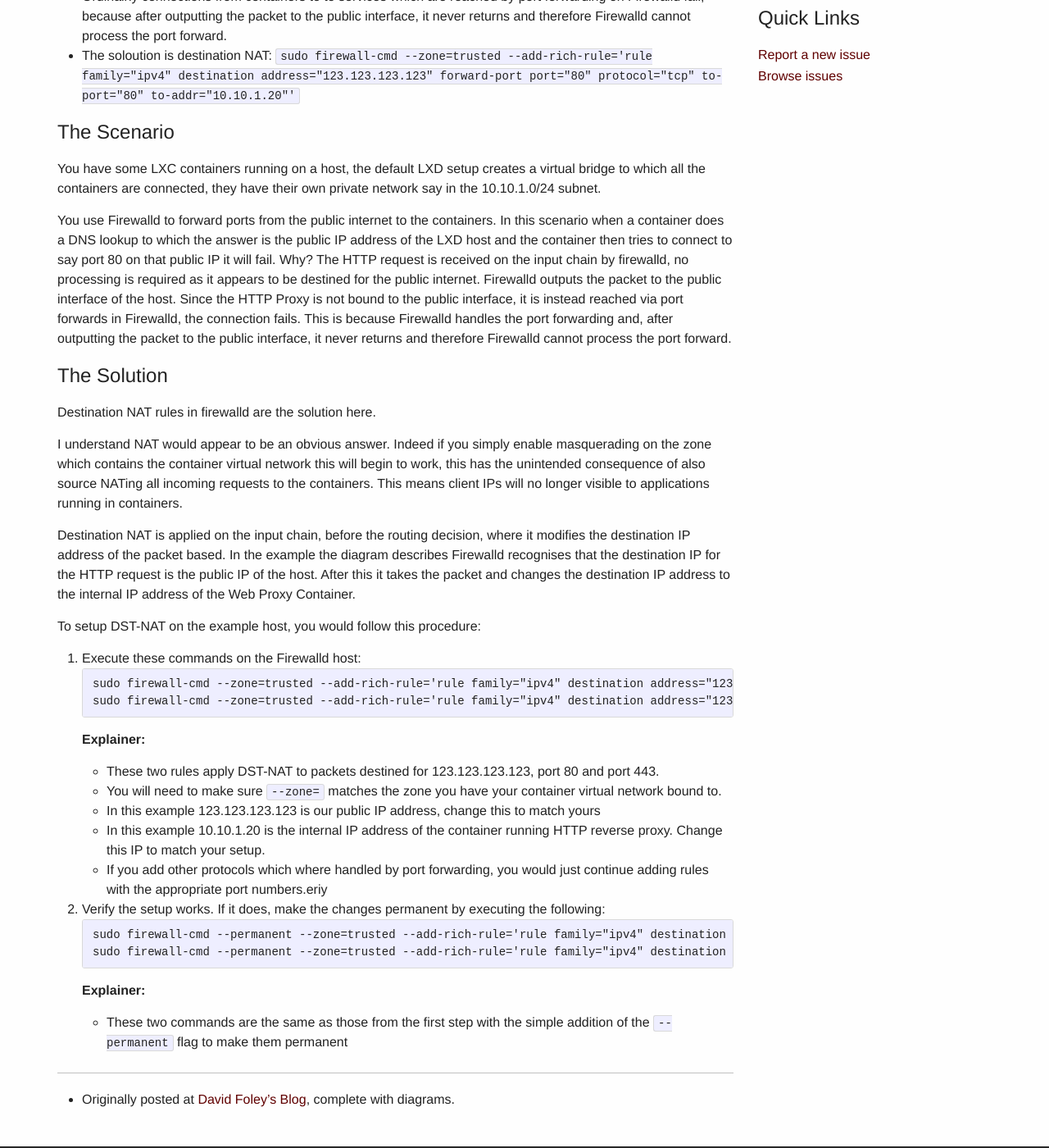
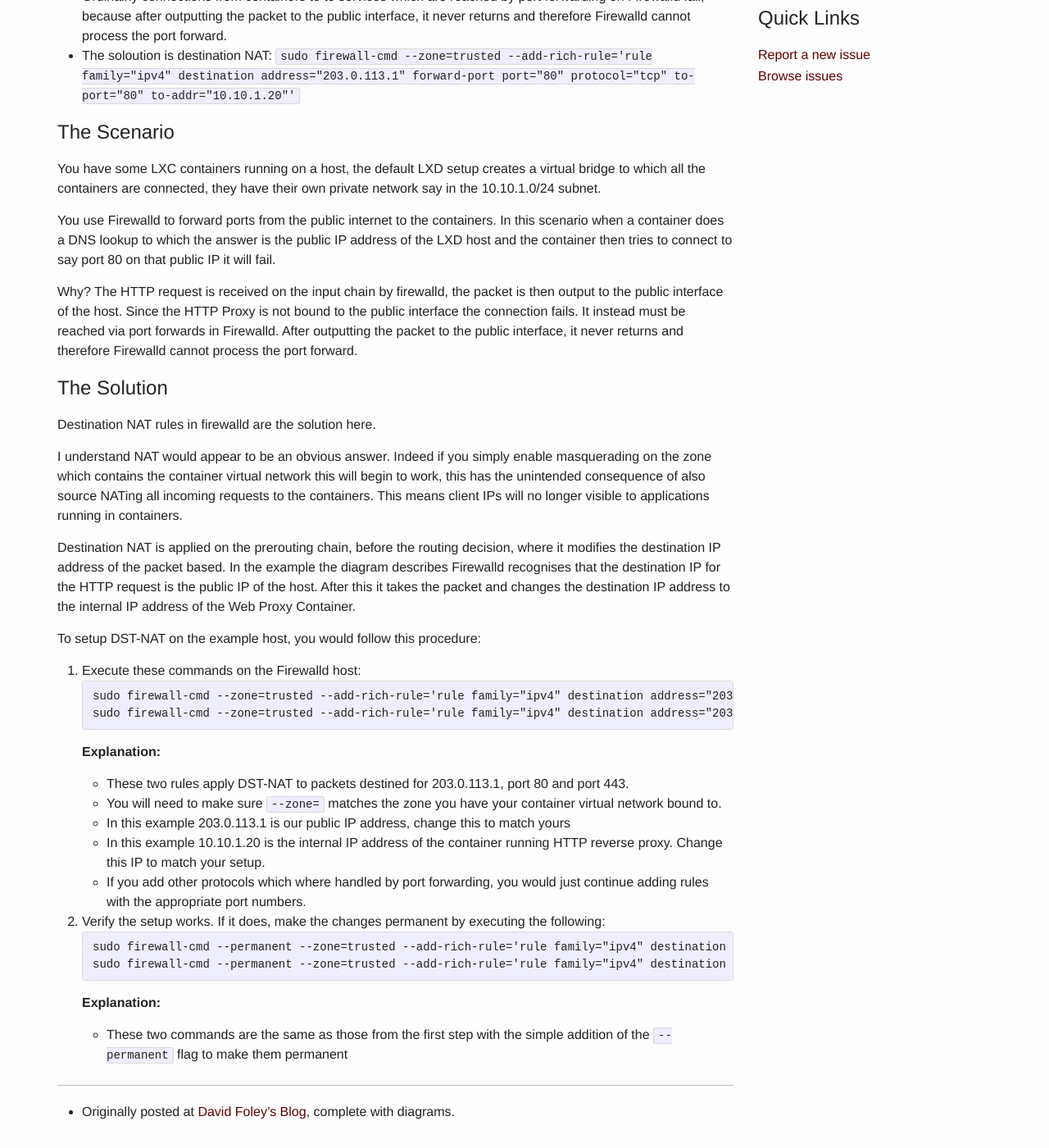
Before and after one commit to firewalld/firewalld.github.io, a Jekyll site: the page built from blog/_posts/2022-12-13-tut-access-to-public-ip-from-vms-containers-using-firewalld.md, in a window 1280 px wide and 1400 px high, scrolled down 536 px. Shown: the whole window at 82% size. Built offline with Jekyll 4.4.1, drawn with Linux system fonts in a browser that asks for light colours.

Commit message:
Applied suggested edits on blog post '2022-12-13-tut-access-to-public-ip-from-vms-containers-using-firewalld'

````diff
--- a/blog/_posts/2022-12-13-tut-access-to-public-ip-from-vms-containers-using-firewalld.md
+++ b/blog/_posts/2022-12-13-tut-access-to-public-ip-from-vms-containers-using-firewalld.md
@@ -11,40 +11,42 @@
 
 ## TL;DR
 - Ordinairly connections from containers to to services which are reached by port forwarding on Firewalld fail, because after outputting the packet to the public interface, it never returns and therefore Firewalld cannot process the port forward.
-- The soloution is destination NAT: `sudo firewall-cmd --zone=trusted --add-rich-rule='rule family="ipv4" destination address="123.123.123.123" forward-port port="80" protocol="tcp" to-port="80" to-addr="10.10.1.20"'`
+- The soloution is destination NAT: `sudo firewall-cmd --zone=trusted --add-rich-rule='rule family="ipv4" destination address="203.0.113.1" forward-port port="80" protocol="tcp" to-port="80" to-addr="10.10.1.20"'`
 
 ## The Scenario
 You have some LXC containers running on a host, the default LXD setup creates a virtual bridge to which all the containers are connected, they have their own private network say in the 10.10.1.0/24 subnet.
 
-You use Firewalld to forward ports from the public internet to the containers. In this scenario when a container does a DNS lookup to which the answer is the public IP address of the LXD host and the container then tries to connect to say port 80 on that public IP it will fail. Why? The HTTP request is received on the input chain by firewalld, no processing is required as it appears to be destined for the public internet. Firewalld outputs the packet to the public interface of the host. Since the HTTP Proxy is not bound to the public interface, it is instead reached via port forwards in Firewalld, the connection fails. This is because Firewalld handles the port forwarding and, after outputting the packet to the public interface, it never returns and therefore Firewalld cannot process the port forward.
+You use Firewalld to forward ports from the public internet to the containers. In this scenario when a container does a DNS lookup to which the answer is the public IP address of the LXD host and the container then tries to connect to say port 80 on that public IP it will fail.
+
+Why? The HTTP request is received on the input chain by firewalld, the packet is then output to the public interface of the host. Since the HTTP Proxy is not bound to the public interface the connection fails. It instead must be reached via port forwards in Firewalld. After outputting the packet to the public interface, it never returns and therefore Firewalld cannot process the port forward.
 
 ## The Solution
 Destination NAT rules in firewalld are the solution here.
 
 I understand NAT would appear to be an obvious answer. Indeed if you simply enable masquerading on the zone which contains the container virtual network this will begin to work, this has the unintended consequence of also source NATing all incoming requests to the containers. This means client IPs will no longer visible to applications running in containers.
 
-Destination NAT is applied on the input chain, before the routing decision, where it modifies the destination IP address of the packet based. In the example the diagram describes Firewalld recognises that the destination IP for the HTTP request is the public IP of the host. After this it takes the packet and changes the destination IP address to the internal IP address of the Web Proxy Container.
+Destination NAT is applied on the prerouting chain, before the routing decision, where it modifies the destination IP address of the packet based. In the example the diagram describes Firewalld recognises that the destination IP for the HTTP request is the public IP of the host. After this it takes the packet and changes the destination IP address to the internal IP address of the Web Proxy Container.
 
 To setup DST-NAT on the example host, you would follow this procedure:
 
 1. Execute these commands on the Firewalld host:
 ```
-sudo firewall-cmd --zone=trusted --add-rich-rule='rule family="ipv4" destination address="123.123.123.123" forward-port port="80" protocol="tcp" to-port="80" to-addr="10.10.1.20"'
-sudo firewall-cmd --zone=trusted --add-rich-rule='rule family="ipv4" destination address="123.123.123.123" forward-port port="443" protocol="tcp" to-port="443" to-addr="10.10.1.20"'
+sudo firewall-cmd --zone=trusted --add-rich-rule='rule family="ipv4" destination address="203.0.113.1" forward-port port="80" protocol="tcp" to-port="80" to-addr="10.10.1.20"'
+sudo firewall-cmd --zone=trusted --add-rich-rule='rule family="ipv4" destination address="203.0.113.1" forward-port port="443" protocol="tcp" to-port="443" to-addr="10.10.1.20"'
 ```
-**Explainer:**
-- These two rules apply DST-NAT to packets destined for 123.123.123.123, port 80 and port 443.
+__Explanation:__
+- These two rules apply DST-NAT to packets destined for 203.0.113.1, port 80 and port 443.
 - You will need to make sure `--zone=` matches the zone you have your container virtual network bound to.
-- In this example 123.123.123.123 is our public IP address, change this to match yours
+- In this example 203.0.113.1 is our public IP address, change this to match yours
 - In this example 10.10.1.20 is the internal IP address of the container running HTTP reverse proxy. Change this IP to match your setup.
-- If you add other protocols which where handled by port forwarding, you would just continue adding rules with the appropriate port numbers.eriy
+- If you add other protocols which where handled by port forwarding, you would just continue adding rules with the appropriate port numbers.
 
 2. Verify the setup works. If it does, make the changes permanent by executing the following:
 ```
-sudo firewall-cmd --permanent --zone=trusted --add-rich-rule='rule family="ipv4" destination address="123.123.123.123" forward-port port="80" protocol="tcp" to-port="80" to-addr="10.10.1.20"'
-sudo firewall-cmd --permanent --zone=trusted --add-rich-rule='rule family="ipv4" destination address="123.123.123.123" forward-port port="443" protocol="tcp" to-port="443" to-addr="10.10.1.20"'
+sudo firewall-cmd --permanent --zone=trusted --add-rich-rule='rule family="ipv4" destination address="203.0.113.1" forward-port port="80" protocol="tcp" to-port="80" to-addr="10.10.1.20"'
+sudo firewall-cmd --permanent --zone=trusted --add-rich-rule='rule family="ipv4" destination address="203.0.113.1" forward-port port="443" protocol="tcp" to-port="443" to-addr="10.10.1.20"'
 ```
-**Explainer:**
+__Explanation:__
 - These two commands are the same as those from the first step with the simple addition of the `--permanent` flag to make them permanent
 
 -----
````
